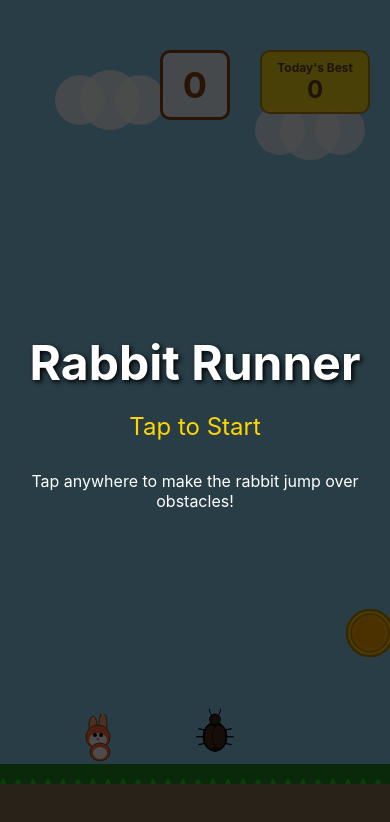
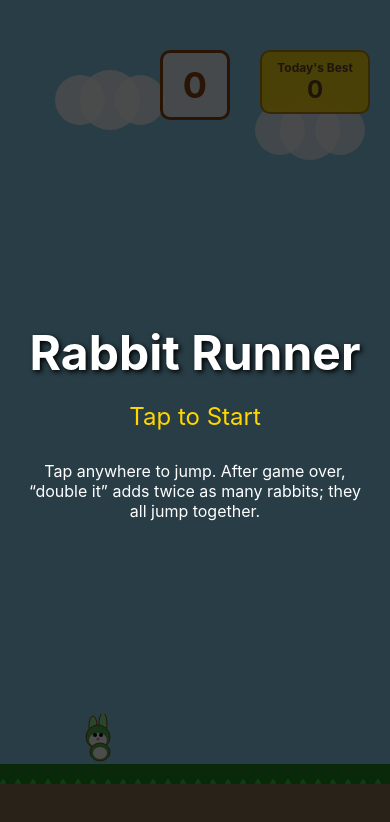
Before and after one commit to dachakra-coderabbit/rabbit-game, a React Native app: screen / in a window 390 px wide. Shown: the top 822 px of the page. Built offline with nearby package versions, Linux system fonts and the light colour scheme.

Commit message:
changed color

```diff
--- a/src/components/RabbitCharacter.tsx
+++ b/src/components/RabbitCharacter.tsx
@@ -3,6 +3,9 @@ import { View, StyleSheet, Animated } from 'react-native';
 import Svg, { Ellipse, Circle } from 'react-native-svg';
 import { RABBIT_WIDTH, RABBIT_HEIGHT } from '../constants/game';
 import { Rabbit } from '../types/game';
+
+/** Visual scale while super-powered (invincible); physics hitbox stays normal */
+const INVINCIBLE_VISUAL_SCALE = 10;
 
 interface RabbitCharacterProps {
   rabbit: Rabbit;
@@ -30,30 +33,52 @@ export const RabbitCharacter: React.FC<RabbitCharacterProps> = ({ rabbit }) => {
     }
   }, [rabbit.isInvincible]);
 
+  const visualScale = rabbit.isInvincible ? INVINCIBLE_VISUAL_SCALE : 1;
+  const displayWidth = RABBIT_WIDTH * visualScale;
+  const displayHeight = RABBIT_HEIGHT * visualScale;
+  // Keep feet on the same ground line; keep horizontal center aligned with hitbox
+  const invincibleOffsetX = rabbit.isInvincible ? -(displayWidth - RABBIT_WIDTH) / 2 : 0;
+  const invincibleOffsetY = rabbit.isInvincible ? -(displayHeight - RABBIT_HEIGHT) : 0;
+  const glowPad = 16 * visualScale;
+
   return (
     <View
       style={[
         styles.container,
         {
-          left: rabbit.position.x,
-          top: rabbit.position.y,
+          width: displayWidth,
+          height: displayHeight,
+          left: rabbit.position.x + invincibleOffsetX,
+          top: rabbit.position.y + invincibleOffsetY,
           transform: [{ rotate: `${rabbit.rotation}deg` }],
         },
       ]}
     >
       {/* Golden glow ring — only visible while invincible */}
       {rabbit.isInvincible && (
-        <Animated.View style={[styles.glow, { opacity: glowAnim }]} />
+        <Animated.View
+          style={[
+            styles.glow,
+            {
+              opacity: glowAnim,
+              width: displayWidth + glowPad,
+              height: displayHeight + glowPad,
+              top: -glowPad / 2,
+              left: -glowPad / 2,
+              borderRadius: (displayWidth + glowPad) / 2,
+            },
+          ]}
+        />
       )}
 
-      <Svg width={RABBIT_WIDTH} height={RABBIT_HEIGHT} viewBox="0 0 50 50">
+      <Svg width={displayWidth} height={displayHeight} viewBox="0 0 50 50">
         {/* Left ear */}
         <Ellipse
           cx="15"
           cy="12"
           rx="4"
           ry="10"
-          fill="#FFA07A"
+          fill="#90EE90"
           stroke={rabbit.isInvincible ? '#FFD700' : '#8B4513'}
           strokeWidth="1"
         />
@@ -63,7 +88,7 @@ export const RabbitCharacter: React.FC<RabbitCharacterProps> = ({ rabbit }) => {
           cy="10"
           rx="4"
           ry="11"
-          fill="#FFA07A"
+          fill="#90EE90"
           stroke={rabbit.isInvincible ? '#FFD700' : '#8B4513'}
           strokeWidth="1"
         />
@@ -72,7 +97,7 @@ export const RabbitCharacter: React.FC<RabbitCharacterProps> = ({ rabbit }) => {
           cx="20"
           cy="23"
           r="12"
-          fill="#FF6B35"
+          fill="#4CAF50"
           stroke={rabbit.isInvincible ? '#FFD700' : '#8B4513'}
           strokeWidth="1"
         />
@@ -84,7 +109,7 @@ export const RabbitCharacter: React.FC<RabbitCharacterProps> = ({ rabbit }) => {
           cy="38"
           rx="10"
           ry="9"
-          fill="#FF6B35"
+          fill="#4CAF50"
           stroke={rabbit.isInvincible ? '#FFD700' : '#8B4513'}
           strokeWidth="1"
         />
@@ -109,11 +134,6 @@ const styles = StyleSheet.create({
   },
   glow: {
     position: 'absolute',
-    width: RABBIT_WIDTH + 16,
-    height: RABBIT_HEIGHT + 16,
-    top: -8,
-    left: -8,
-    borderRadius: (RABBIT_WIDTH + 16) / 2,
     backgroundColor: '#FFD700',
   },
 });
--- a/src/constants/game.ts
+++ b/src/constants/game.ts
@@ -31,6 +31,8 @@ export const GRASS_HEIGHT = GROUND_HEIGHT;
 // Game constants
 export const INITIAL_RABBIT_X = GAME_WIDTH * 0.2;
 export const INITIAL_RABBIT_Y = GAME_HEIGHT - GROUND_HEIGHT - RABBIT_HEIGHT;
+/** Upper bound so “double it” cannot spawn more characters than the device can reasonably draw */
+export const MAX_RABBITS = 128;
 
 // Power-up constants
 export const SUPER_CARROT_DURATION = 4000;
--- a/src/hooks/useGameLoop.ts
+++ b/src/hooks/useGameLoop.ts
@@ -13,24 +13,54 @@ import {
   GAME_HEIGHT,
   GROUND_HEIGHT,
   RABBIT_HEIGHT,
+  RABBIT_WIDTH,
+  MAX_RABBITS,
   SUPER_CARROT_DURATION,
   SUPER_CARROT_SPAWN_RATE,
   SUPER_CARROT_MIN_OBSTACLE,
   SUPER_CARROT_SIZE,
 } from '../constants/game';
 import { Rabbit, Hurdle, Coin, GameState, SuperCarrot } from '../types/game';
-import { applyGravity, checkCollision, generateHurdle, generateCoin, checkCoinCollision, generateSuperCarrot, checkSuperCarrotCollision } from '../utils/physics';
+import {
+  applyGravity,
+  checkCollision,
+  generateHurdle,
+  generateCoin,
+  checkCoinCollision,
+  generateSuperCarrot,
+  checkSuperCarrotCollision,
+} from '../utils/physics';
+
+const makeRabbit = (x: number): Rabbit => ({
+  position: { x, y: INITIAL_RABBIT_Y },
+  velocity: { x: 0, y: 0 },
+  rotation: 0,
+  isInvincible: false,
+});
+
+/** Evenly space rabbit spawn x positions across the left lane (can overlap when count is huge). */
+const computeRabbitSpawnXs = (count: number): number[] => {
+  const n = Math.min(Math.max(1, count), MAX_RABBITS);
+  if (n === 1) return [INITIAL_RABBIT_X];
+  const leftMin = GAME_WIDTH * 0.04;
+  const rightBound = GAME_WIDTH * 0.52;
+  const maxLastLeft = rightBound - RABBIT_WIDTH;
+  const rawStep = (maxLastLeft - leftMin) / (n - 1);
+  const step = Math.max(4, rawStep);
+  return Array.from({ length: n }, (_, i) => leftMin + i * step);
+};
+
+const makeRabbitsForCount = (count: number): Rabbit[] =>
+  computeRabbitSpawnXs(count).map((x) => makeRabbit(x));
+
+/** Leftmost rabbit x — used for scoring when a hurdle is “passed” */
+const passLineX = (rabbits: Rabbit[]) => Math.min(...rabbits.map((r) => r.position.x));
 
 export const useGameLoop = () => {
   const [gameState, setGameState] = useState<GameState>('idle');
   const [score, setScore] = useState(0);
   const [highScore, setHighScore] = useState(0);
-  const [rabbit, setRabbit] = useState<Rabbit>({
-    position: { x: INITIAL_RABBIT_X, y: INITIAL_RABBIT_Y },
-    velocity: { x: 0, y: 0 },
-    rotation: 0,
-    isInvincible: false,
-  });
+  const [rabbits, setRabbits] = useState<Rabbit[]>([makeRabbit(INITIAL_RABBIT_X)]);
   const [hurdles, setHurdles] = useState<Hurdle[]>([]);
   const [coins, setCoins] = useState<Coin[]>([]);
   const [superCarrot, setSuperCarrot] = useState<SuperCarrot | null>(null);
@@ -41,17 +71,16 @@ export const useGameLoop = () => {
   const superCarrotIdCounter = useRef(0);
   const hurdlesSpawnedThisGame = useRef(0);
   const invincibilityTimerRef = useRef<NodeJS.Timeout | null>(null);
-  // Refs for values needed inside the setInterval without stale closures
   const isInvincibleRef = useRef(false);
   const superCarrotActiveRef = useRef(false);
+  const rabbitsRef = useRef<Rabbit[]>(rabbits);
+  rabbitsRef.current = rabbits;
 
-  // Get today's date as a key for storing high score
   const getTodayKey = () => {
     const today = new Date();
     return `highScore_${today.getFullYear()}_${today.getMonth() + 1}_${today.getDate()}`;
   };
 
-  // Load today's high score from storage
   const loadHighScore = useCallback(async () => {
     try {
       const key = getTodayKey();
@@ -67,7 +96,6 @@ export const useGameLoop = () => {
     }
   }, []);
 
-  // Save high score to storage if current score is higher
   const saveHighScore = useCallback(async (currentScore: number) => {
     try {
       const key = getTodayKey();
@@ -83,8 +111,11 @@ export const useGameLoop = () => {
     }
   }, []);
 
-  const initializeGame = useCallback(() => {
-    // Clear invincibility timer and reset refs
+  const initializeGame = useCallback((options?: { rabbitCount?: number }) => {
+    const rabbitCount = Math.min(
+      MAX_RABBITS,
+      Math.max(1, options?.rabbitCount ?? 1)
+    );
     if (invincibilityTimerRef.current) {
       clearTimeout(invincibilityTimerRef.current);
       invincibilityTimerRef.current = null;
@@ -93,16 +124,10 @@ export const useGameLoop = () => {
     superCarrotActiveRef.current = false;
     hurdlesSpawnedThisGame.current = 0;
 
-    setRabbit({
-      position: { x: INITIAL_RABBIT_X, y: INITIAL_RABBIT_Y },
-      velocity: { x: 0, y: 0 },
-      rotation: 0,
-      isInvincible: false,
-    });
+    setRabbits(makeRabbitsForCount(rabbitCount));
     setSuperCarrot(null);
 
-    // Start hurdles closer to make the game start faster
-    const firstHurdleX = GAME_WIDTH * 0.5; // First hurdle at 50% of screen width
+    const firstHurdleX = GAME_WIDTH * 1.2;
     setHurdles([
       generateHurdle(firstHurdleX, hurdleIdCounter.current++, HURDLE_MOVING_CHANCE),
       generateHurdle(firstHurdleX + HURDLE_SPACING, hurdleIdCounter.current++, HURDLE_MOVING_CHANCE),
@@ -119,46 +144,49 @@ export const useGameLoop = () => {
   const jump = useCallback(() => {
     if (gameState === 'idle') {
       setGameState('playing');
-      initializeGame();
+      initializeGame({ rabbitCount: 1 });
     }
 
     if (gameState === 'playing') {
-      setRabbit((prev) => {
-        const groundY = GAME_HEIGHT - GROUND_HEIGHT - RABBIT_HEIGHT;
-        // Only allow jump when on the ground
-        if (prev.position.y >= groundY) {
-          return {
-            ...prev,
-            velocity: { ...prev.velocity, y: JUMP_VELOCITY },
-            rotation: -15,
-          };
-        }
-        return prev;
-      });
+      setRabbits((prev) =>
+        prev.map((r) => {
+          const groundY = GAME_HEIGHT - GROUND_HEIGHT - RABBIT_HEIGHT;
+          if (r.position.y >= groundY) {
+            return {
+              ...r,
+              velocity: { ...r.velocity, y: JUMP_VELOCITY },
+              rotation: -15,
+            };
+          }
+          return r;
+        })
+      );
     }
   }, [gameState, initializeGame]);
 
   const restart = useCallback(() => {
     setGameState('idle');
-    initializeGame();
+    initializeGame({ rabbitCount: 1 });
+  }, [initializeGame]);
+
+  const acceptDoubleAndPass = useCallback(() => {
+    const prev = rabbitsRef.current.length;
+    const nextCount = Math.min(MAX_RABBITS, Math.max(1, prev) * 2);
+    initializeGame({ rabbitCount: nextCount });
+    setGameState('playing');
   }, [initializeGame]);
 
   useEffect(() => {
     if (gameState === 'playing') {
       gameLoopRef.current = setInterval(() => {
-        setRabbit((prevRabbit) => {
-          const updatedRabbit = applyGravity(prevRabbit);
-          return updatedRabbit;
-        });
+        setRabbits((prevRabbits) => prevRabbits.map((r) => applyGravity(r)));
 
         setHurdles((prevHurdles) => {
           const updatedHurdles = prevHurdles.map((hurdle) => {
             const x = hurdle.x - HURDLE_SPEED;
             const isMoving = hurdle.isMoving ?? false;
             const phase = (hurdle.verticalPhase ?? 0) + HURDLE_BOUNCE_SPEED;
-            const verticalOffset = isMoving
-              ? HURDLE_BOUNCE_AMPLITUDE * Math.sin(phase)
-              : 0;
+            const verticalOffset = isMoving ? HURDLE_BOUNCE_AMPLITUDE * Math.sin(phase) : 0;
             return {
               ...hurdle,
               x,
@@ -167,20 +195,15 @@ export const useGameLoop = () => {
             };
           });
 
-          // Remove off-screen hurdles and add new ones
           const filteredHurdles = updatedHurdles.filter((hurdle) => hurdle.x > -100);
 
-          // Add new hurdle if needed
           if (filteredHurdles.length < 3) {
             const lastHurdle = filteredHurdles[filteredHurdles.length - 1];
             const spawnX = lastHurdle ? lastHurdle.x + HURDLE_SPACING : GAME_WIDTH + HURDLE_SPACING;
 
-            filteredHurdles.push(
-              generateHurdle(spawnX, hurdleIdCounter.current++, HURDLE_MOVING_CHANCE)
-            );
+            filteredHurdles.push(generateHurdle(spawnX, hurdleIdCounter.current++, HURDLE_MOVING_CHANCE));
             hurdlesSpawnedThisGame.current++;
 
-            // Conditionally spawn a super carrot
             if (
               !superCarrotActiveRef.current &&
               !isInvincibleRef.current &&
@@ -195,7 +218,6 @@ export const useGameLoop = () => {
           return filteredHurdles;
         });
 
-        // Move super carrot and clear if off-screen or collected
         setSuperCarrot((prev) => {
           if (!prev) return null;
           const newX = prev.x - HURDLE_SPEED;
@@ -212,33 +234,29 @@ export const useGameLoop = () => {
             x: coin.x - HURDLE_SPEED,
           }));
 
-          // Remove off-screen coins and add new ones
           const filteredCoins = updatedCoins.filter((coin) => coin.x > -100);
 
-          // Add new coin if needed
           if (filteredCoins.length < 3) {
             const lastCoin = filteredCoins[filteredCoins.length - 1];
             const spawnX = lastCoin ? lastCoin.x + HURDLE_SPACING : GAME_WIDTH + HURDLE_SPACING;
 
-            filteredCoins.push(
-              generateCoin(spawnX, coinIdCounter.current++)
-            );
+            filteredCoins.push(generateCoin(spawnX, coinIdCounter.current++));
           }
 
           return filteredCoins;
         });
 
-        // Update score
-        setHurdles((prevHurdles) => {
-          return prevHurdles.map((hurdle) => {
-            if (!hurdle.passed && hurdle.x + 60 < INITIAL_RABBIT_X) {
+        const lineX = passLineX(rabbitsRef.current);
+        setHurdles((prevHurdles) =>
+          prevHurdles.map((hurdle) => {
+            if (!hurdle.passed && hurdle.x + 60 < lineX) {
               setScore((prevScore) => prevScore + 1);
               return { ...hurdle, passed: true };
             }
             return hurdle;
-          });
-        });
-      }, 1000 / 60); // 60 FPS
+          })
+        );
+      }, 1000 / 60);
 
       return () => {
         if (gameLoopRef.current) {
@@ -248,85 +266,90 @@ export const useGameLoop = () => {
     }
   }, [gameState]);
 
-  // Check hurdle collision — skipped while invincible
   useEffect(() => {
     if (gameState === 'playing') {
-      if (!rabbit.isInvincible && checkCollision(rabbit, hurdles)) {
+      const anyHit = rabbits.some((r) => !r.isInvincible && checkCollision(r, hurdles));
+      if (anyHit) {
         setGameState('gameOver');
       }
     }
-  }, [rabbit, hurdles, gameState]);
+  }, [rabbits, hurdles, gameState]);
 
-  // Check super carrot collection
   useEffect(() => {
     if (gameState === 'playing' && superCarrot && !superCarrot.collected && !isInvincibleRef.current) {
-      if (checkSuperCarrotCollision(rabbit, superCarrot)) {
+      const anyCollects = rabbits.some((r) => checkSuperCarrotCollision(r, superCarrot));
+      if (anyCollects) {
         setSuperCarrot(null);
         superCarrotActiveRef.current = false;
 
         isInvincibleRef.current = true;
-        setRabbit((prev) => ({ ...prev, isInvincible: true }));
+        setRabbits((prev) => prev.map((r) => ({ ...r, isInvincible: true })));
 
         if (invincibilityTimerRef.current) {
           clearTimeout(invincibilityTimerRef.current);
         }
         invincibilityTimerRef.current = setTimeout(() => {
           isInvincibleRef.current = false;
-          setRabbit((prev) => ({ ...prev, isInvincible: false }));
+          setRabbits((prev) => prev.map((r) => ({ ...r, isInvincible: false })));
           invincibilityTimerRef.current = null;
         }, SUPER_CARROT_DURATION);
       }
     }
-  }, [rabbit, superCarrot, gameState]);
+  }, [rabbits, superCarrot, gameState]);
 
-  // Check coin collection
   useEffect(() => {
     if (gameState === 'playing') {
-      const collectedCoinIds = checkCoinCollision(rabbit, coins);
+      const idSet = new Set<string>();
+      for (const r of rabbits) {
+        for (const id of checkCoinCollision(r, coins)) {
+          idSet.add(id);
+        }
+      }
+      const collectedCoinIds = [...idSet];
       if (collectedCoinIds.length > 0) {
         setCoins((prevCoins) =>
           prevCoins.map((coin) =>
             collectedCoinIds.includes(coin.id) ? { ...coin, collected: true } : coin
           )
         );
-        // Add 10 points for each coin collected
-        setScore((prevScore) => prevScore + (collectedCoinIds.length * 10));
+        setScore((prevScore) => prevScore + collectedCoinIds.length * 10);
       }
     }
-  }, [rabbit, coins, gameState]);
+  }, [rabbits, coins, gameState]);
 
-  // Save high score when game ends
   useEffect(() => {
     if (gameState === 'gameOver') {
-      // Clear invincibility on game over
       if (invincibilityTimerRef.current) {
         clearTimeout(invincibilityTimerRef.current);
         invincibilityTimerRef.current = null;
       }
       isInvincibleRef.current = false;
+      setRabbits((prev) => prev.map((r) => ({ ...r, isInvincible: false })));
       saveHighScore(score);
     }
   }, [gameState, score, saveHighScore]);
 
-  // Initialize game on mount
   useEffect(() => {
-    initializeGame();
-  }, []);
+    initializeGame({ rabbitCount: 1 });
+  }, [initializeGame]);
 
-  // Load high score on mount
   useEffect(() => {
     loadHighScore();
   }, [loadHighScore]);
+
+  const nextDoubleRabbitCount = Math.min(MAX_RABBITS, Math.max(1, rabbits.length) * 2);
 
   return {
     gameState,
     score,
     highScore,
-    rabbit,
+    rabbits,
+    nextDoubleRabbitCount,
     hurdles,
     coins,
     superCarrot,
     jump,
     restart,
+    acceptDoubleAndPass,
   };
 };
--- a/src/screens/GameScreen.tsx
+++ b/src/screens/GameScreen.tsx
@@ -8,7 +8,7 @@ import {
 } from 'react-native';
 import { StatusBar } from 'expo-status-bar';
 import * as Sentry from '@sentry/react-native';
-import { GAME_WIDTH, GAME_HEIGHT } from '../constants/game';
+import { GAME_WIDTH, GAME_HEIGHT, MAX_RABBITS } from '../constants/game';
 import { Background } from '../components/Background';
 import { RabbitCharacter } from '../components/RabbitCharacter';
 import { HurdleObstacle } from '../components/HurdleObstacle';
@@ -17,7 +17,19 @@ import { SuperCarrotItem } from '../components/SuperCarrotItem';
 import { useGameLoop } from '../hooks/useGameLoop';
 
 export const GameScreen: React.FC = () => {
-  const { gameState, score, highScore, rabbit, hurdles, coins, superCarrot, jump, restart } = useGameLoop();
+  const {
+    gameState,
+    score,
+    highScore,
+    rabbits,
+    nextDoubleRabbitCount,
+    hurdles,
+    coins,
+    superCarrot,
+    jump,
+    restart,
+    acceptDoubleAndPass,
+  } = useGameLoop();
   const [sentryTestMessage, setSentryTestMessage] = useState<string | null>(null);
 
   const testSentryError = () => {
@@ -57,8 +69,10 @@ export const GameScreen: React.FC = () => {
           <SuperCarrotItem superCarrot={superCarrot} />
         )}
 
-        {/* Rabbit */}
-        <RabbitCharacter rabbit={rabbit} />
+        {/* Rabbit(s) — count grows each time you accept “double it” */}
+        {rabbits.map((rabbit, index) => (
+          <RabbitCharacter key={index} rabbit={rabbit} />
+        ))}
 
         {/* Score */}
         <View style={styles.scoreContainer}>
@@ -77,7 +91,8 @@ export const GameScreen: React.FC = () => {
             <Text style={styles.title}>Rabbit Runner</Text>
             <Text style={styles.subtitle}>Tap to Start</Text>
             <Text style={styles.instructions}>
-              Tap anywhere to make the rabbit jump over obstacles!
+              Tap anywhere to jump. After game over, “double it” adds twice as many rabbits; they all jump
+              together.
             </Text>
           </View>
         )}
@@ -89,6 +104,20 @@ export const GameScreen: React.FC = () => {
             <Text style={styles.finalScore}>Score: {score}</Text>
             <Text style={styles.todaysBest}>Today's Best: {highScore}</Text>
 
+            <Text style={styles.doublePrompt}>
+              Double it and pass it to the next person? You had {rabbits.length} — Yes starts a new run with{' '}
+              {nextDoubleRabbitCount} rabbits, all jumping together
+              {Math.max(1, rabbits.length) * 2 > MAX_RABBITS ? ` (herd capped at ${MAX_RABBITS}).` : '.'}
+            </Text>
+            <View style={styles.doubleButtonRow}>
+              <TouchableOpacity style={styles.doubleYesButton} onPress={acceptDoubleAndPass}>
+                <Text style={styles.doubleYesButtonText}>Yes</Text>
+              </TouchableOpacity>
+              <TouchableOpacity style={styles.doubleNoButton} onPress={restart}>
+                <Text style={styles.doubleNoButtonText}>No</Text>
+              </TouchableOpacity>
+            </View>
+
             {/* Sentry Test Confirmation Message */}
             {sentryTestMessage && (
               <View style={styles.sentryTestMessageGameOver}>
@@ -97,7 +126,7 @@ export const GameScreen: React.FC = () => {
             )}
 
             <TouchableOpacity style={styles.restartButton} onPress={restart}>
-              <Text style={styles.restartButtonText}>Play Again</Text>
+              <Text style={styles.restartButtonText}>Play Again (one rabbit)</Text>
             </TouchableOpacity>
 
             {/* Sentry Test Button */}
@@ -215,8 +244,47 @@ const styles = StyleSheet.create({
   todaysBest: {
     fontSize: 24,
     color: '#FFD700',
-    marginBottom: 30,
+    marginBottom: 16,
     fontWeight: 'bold',
+  },
+  doublePrompt: {
+    fontSize: 16,
+    color: '#E0E0E0',
+    textAlign: 'center',
+    marginBottom: 16,
+    paddingHorizontal: 8,
+    lineHeight: 22,
+  },
+  doubleButtonRow: {
+    flexDirection: 'row',
+    gap: 16,
+    marginBottom: 20,
+  },
+  doubleYesButton: {
+    backgroundColor: '#7C4DFF',
+    paddingHorizontal: 32,
+    paddingVertical: 14,
+    borderRadius: 22,
+    borderWidth: 2,
+    borderColor: '#B39DDB',
+  },
+  doubleYesButtonText: {
+    fontSize: 20,
+    fontWeight: 'bold',
+    color: '#FFF',
+  },
+  doubleNoButton: {
+    backgroundColor: 'rgba(255,255,255,0.15)',
+    paddingHorizontal: 32,
+    paddingVertical: 14,
+    borderRadius: 22,
+    borderWidth: 2,
+    borderColor: 'rgba(255,255,255,0.4)',
+  },
+  doubleNoButtonText: {
+    fontSize: 20,
+    fontWeight: 'bold',
+    color: '#FFF',
   },
   restartButton: {
     backgroundColor: '#4CAF50',
```
Also changed, not shown: .claude/settings.json (added).
